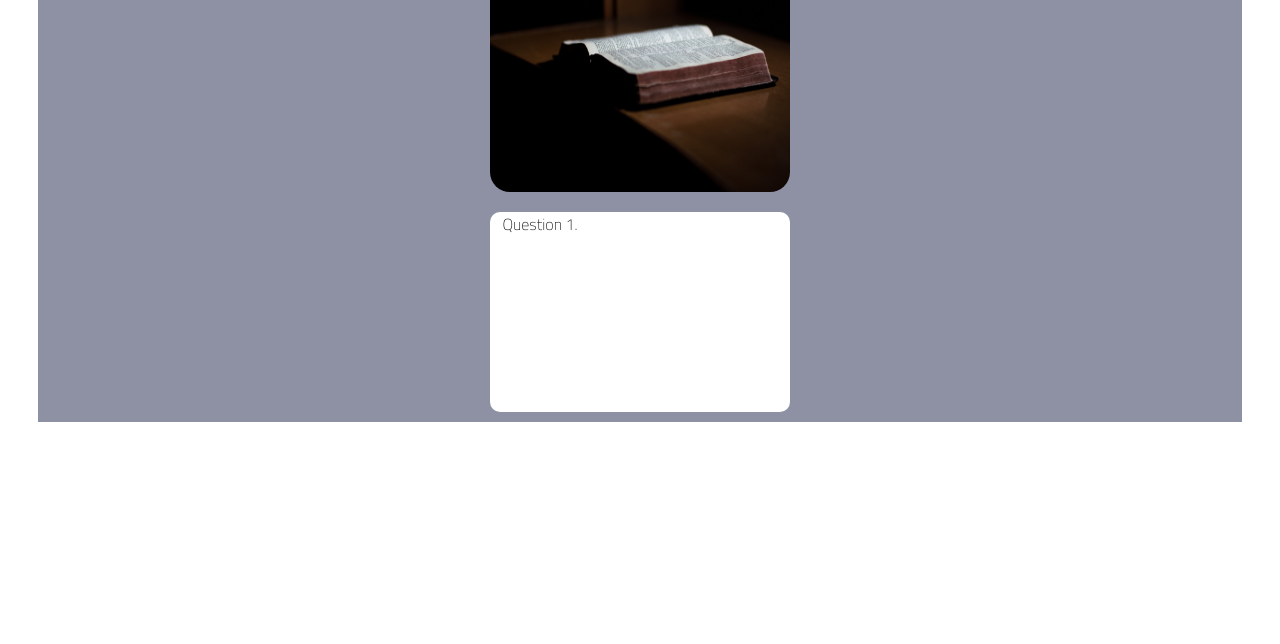
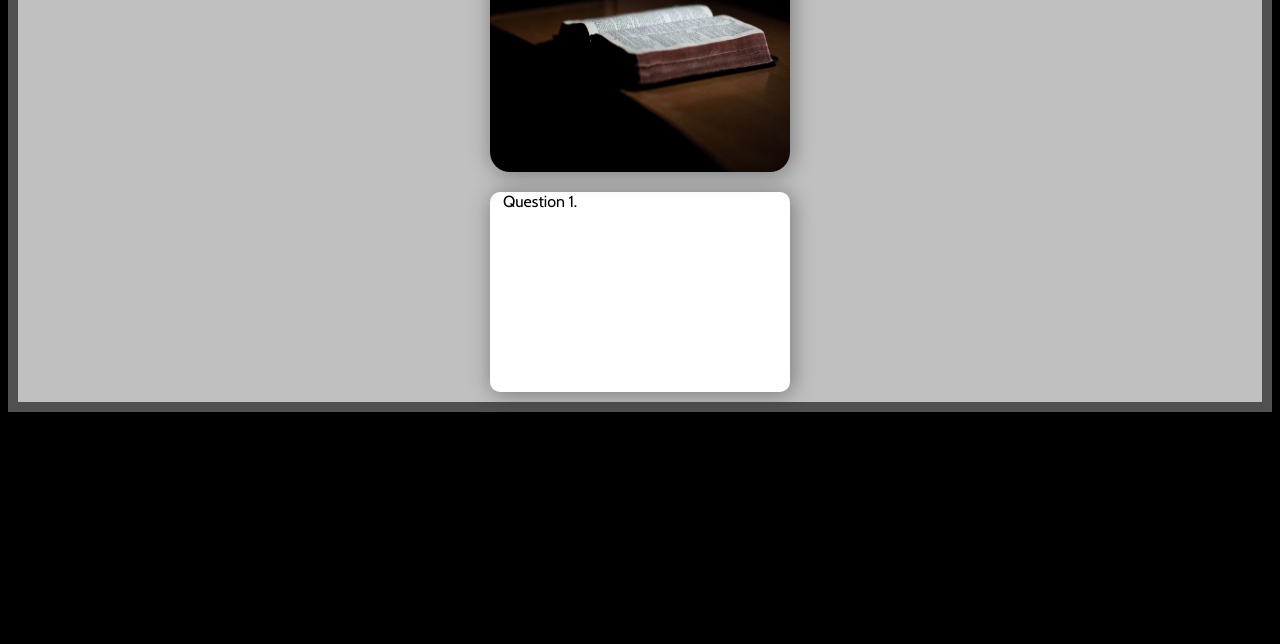
Before and after one commit to chrism-48/bible-multi-choice, a plain HTML site: page index.html in a window 1280 px wide. Shown: the part 156-800 px from the top of the page. Drawn offline with Linux system fonts and the light colour scheme.

Commit message:
changed some colors

```diff
--- a/style.css
+++ b/style.css
@@ -4,19 +4,24 @@
 }
 @font-face {
     font-family:myFont2 ;
-    src: url("fonts/TitilliumWeb-ExtraLight.ttf");
+    src: url("fonts/Cabin-Regular.ttf");
 }
 
+html {
+    background-color:black;
+}
 body {
     /* background-image: url("images/pexels-loc-dang-1600132.jpg"); */
-    background-color:rgb(255, 255, 255);
-    padding:30px;
+    background-color:rgb(80, 80, 80);
+    padding:10px;
+
 
 }
 .container0 {
     display:flex;
     justify-content:center;
-    background-color:rgb(142, 145, 164);
+    background-color:rgb(192, 192, 192);
+
 }
 .container1 {
     display:inline-block;
@@ -31,6 +36,7 @@ body {
     height:300px ;
     width:300px;
     border-radius:20px;
+    box-shadow: 2px 2px 22px rgba(0, 0, 0, 0.389);
 
 
 }
@@ -52,7 +58,7 @@ h1 {
 .container2 {
     display:flex;
     justify-content:center;
-    background-color:rgb(142, 145, 164);
+    background-color:rgb(192, 192, 192);
 
 
 }
@@ -64,6 +70,7 @@ h1 {
    border-radius:10px;
    margin-top:10px;
    margin-bottom:10px;
+   box-shadow: 2px 2px 22px rgba(0, 0, 0, 0.389);
 
 }
 
```
